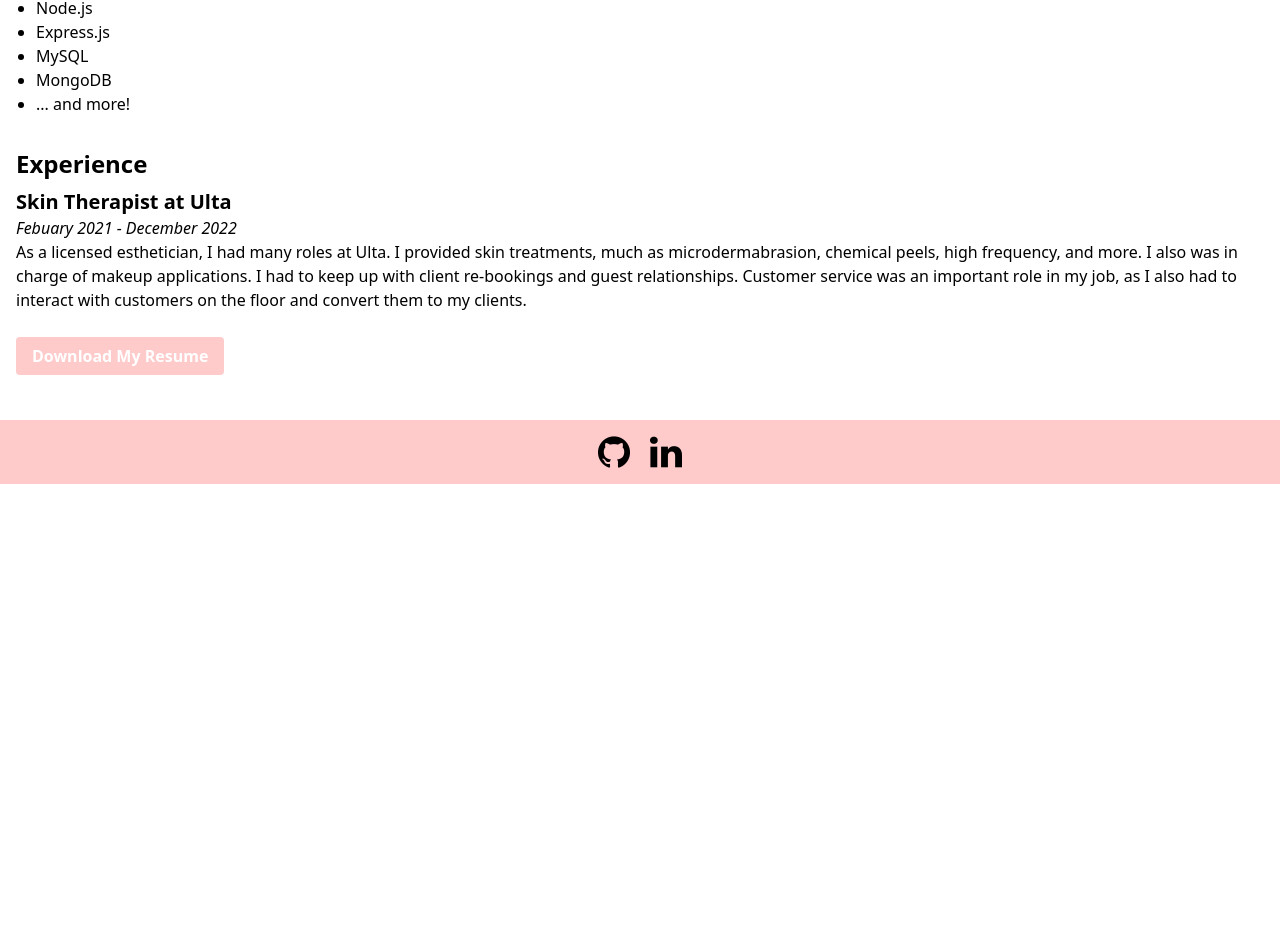
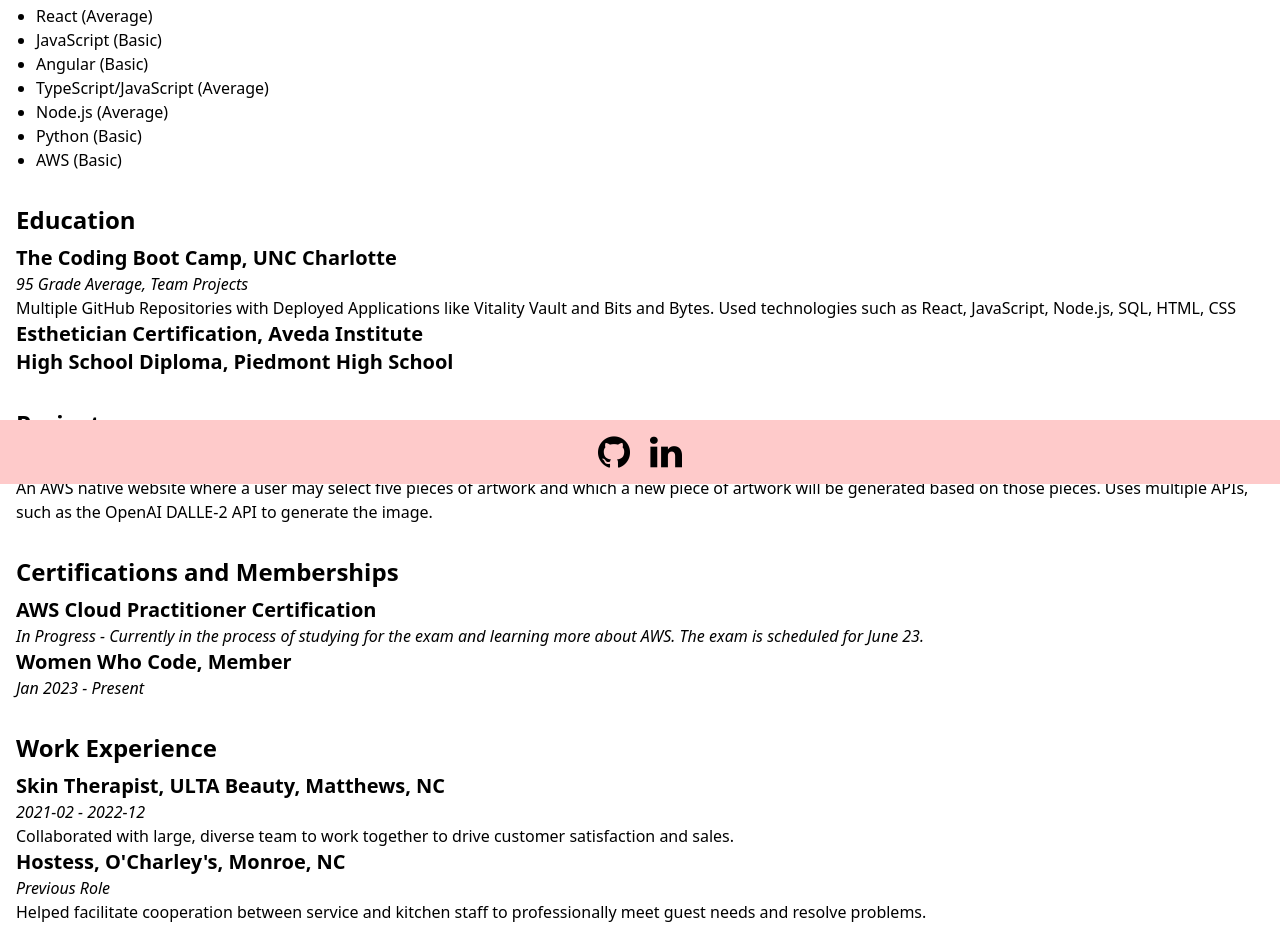
Before and after one commit to madiscercy/madiscercy.github.io, a React (Create React App) app: page /resume in a window 1280 px wide. Shown: the part 316-1268 px from the top of the page. Before the commit the page ends 800 px from the top, so only its background shows below. Built offline with nearby package versions, Linux system fonts and the light colour scheme.

Commit message:
small fixes

```diff
--- a/src/components/Portfolio/Portfolio.js
+++ b/src/components/Portfolio/Portfolio.js
@@ -10,6 +10,7 @@
 	},
 	{
 		name: 'Bits and Bytes',
+		languages: 'Handlebars.js, JavaScript, Node.js, HTML, CSS',
 		image: require('../../images/bits-and-bytes.png'),
 		deployedUrl: 'https://bits-and-bytes.herokuapp.com/',
 		repoUrl: 'https://github.com/IsaiahGz/bits-and-bytes',
--- a/src/components/Resume/Resume.js
+++ b/src/components/Resume/Resume.js
@@ -3,39 +3,68 @@
 
 const Resume = () => {
 	return (
-		<div className='container mx-auto px-4  md:mb-0 mb-48'>
+		<div className='container mx-auto px-4 mb-48'>
 			<h1 className='text-center text-4xl mt-4 font-semibold'>Resume</h1>
-
+			<div className='mt-8 text-center'>
+				<a href={pdf} download className='bg-red-200 hover:bg-red-300 text-white font-bold py-2 px-4 rounded'>
+					Download My Resume (PDF)
+				</a>
+			</div>
 			<div className='mt-8'>
 				<h2 className='text-2xl font-semibold mb-2'>Proficiencies</h2>
 				<ul className='list-disc ml-5'>
-					<li>JavaScript</li>
-					<li>React.js</li>
-					<li>Node.js</li>
-					<li>Express.js</li>
-					<li>MySQL</li>
-					<li>MongoDB</li>
-					<li>... and more!</li>
+					<li>React (Average)</li>
+					<li>JavaScript (Basic)</li>
+					<li>Angular (Basic)</li>
+					<li>TypeScript/JavaScript (Average)</li>
+					<li>Node.js (Average)</li>
+					<li>Python (Basic)</li>
+					<li>AWS (Basic)</li>
 				</ul>
 			</div>
-
 			<div className='mt-8'>
-				<h2 className='text-2xl font-semibold mb-2'>Experience</h2>
+				<h2 className='text-2xl font-semibold mb-2'>Education</h2>
 				<div>
-					<h3 className='text-xl font-semibold'>Skin Therapist at Ulta</h3>
-					<p className='italic'>Febuary 2021 - December 2022</p>
+					<h3 className='text-xl font-semibold'>The Coding Boot Camp, UNC Charlotte</h3>
+					<p className='italic'>95 Grade Average, Team Projects</p>
 					<p>
-						{' '}
-						As a licensed esthetician, I had many roles at Ulta. I provided skin treatments, much as microdermabrasion, chemical peels, high
-						frequency, and more. I also was in charge of makeup applications. I had to keep up with client re-bookings and guest
-						relationships. Customer service was an important role in my job, as I also had to interact with customers on the floor and
-						convert them to my clients.
+						Multiple GitHub Repositories with Deployed Applications like Vitality Vault and Bits and Bytes. Used technologies such as React,
+						JavaScript, Node.js, SQL, HTML, CSS
+					</p>
+					<h3 className='text-xl font-semibold'>Esthetician Certification, Aveda Institute</h3>
+					<h3 className='text-xl font-semibold'>High School Diploma, Piedmont High School</h3>
+				</div>
+			</div>
+			<div className='mt-8'>
+				<h2 className='text-2xl font-semibold mb-2'>Projects</h2>
+				<div>
+					<h3 className='text-xl font-semibold'>Art Alchemy (artalchemy.io)</h3>
+					<p>
+						An AWS native website where a user may select five pieces of artwork and which a new piece of artwork will be generated based on
+						those pieces. Uses multiple APIs, such as the OpenAI DALLE-2 API to generate the image.
 					</p>
 				</div>
-				<div className='mt-8'>
-					<a href={pdf} download className='bg-red-200 hover:bg-red-300 text-white font-bold py-2 px-4 rounded'>
-						Download My Resume
-					</a>
+			</div>
+			<div className='mt-8'>
+				<h2 className='text-2xl font-semibold mb-2'>Certifications and Memberships</h2>
+				<div>
+					<h3 className='text-xl font-semibold'>AWS Cloud Practitioner Certification</h3>
+					<p className='italic'>
+						In Progress - Currently in the process of studying for the exam and learning more about AWS. The exam is scheduled for June 23.
+					</p>
+					<h3 className='text-xl font-semibold'>Women Who Code, Member</h3>
+					<p className='italic'>Jan 2023 - Present</p>
+				</div>
+			</div>
+			<div className='mt-8'>
+				<h2 className='text-2xl font-semibold mb-2'>Work Experience</h2>
+				<div>
+					<h3 className='text-xl font-semibold'>Skin Therapist, ULTA Beauty, Matthews, NC</h3>
+					<p className='italic'>2021-02 - 2022-12</p>
+					<p>Collaborated with large, diverse team to work together to drive customer satisfaction and sales.</p>
+					<h3 className='text-xl font-semibold'>Hostess, O'Charley's, Monroe, NC</h3>
+					<p className='italic'>Previous Role</p>
+					<p>Helped facilitate cooperation between service and kitchen staff to professionally meet guest needs and resolve problems.</p>
 				</div>
 			</div>
 		</div>
```
